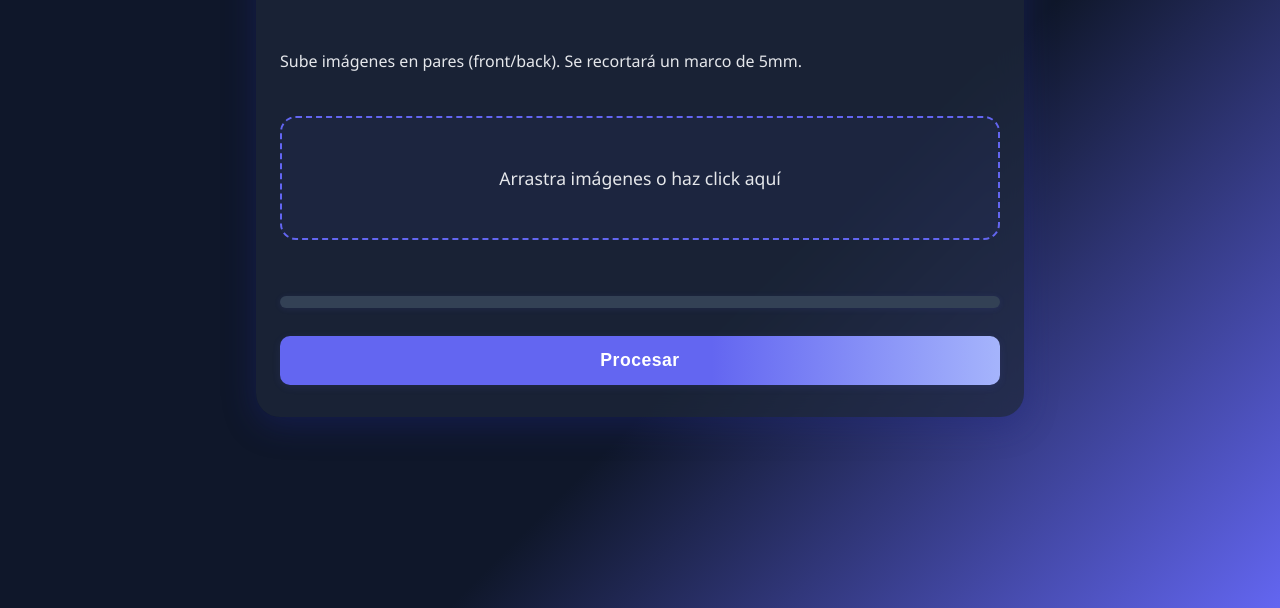
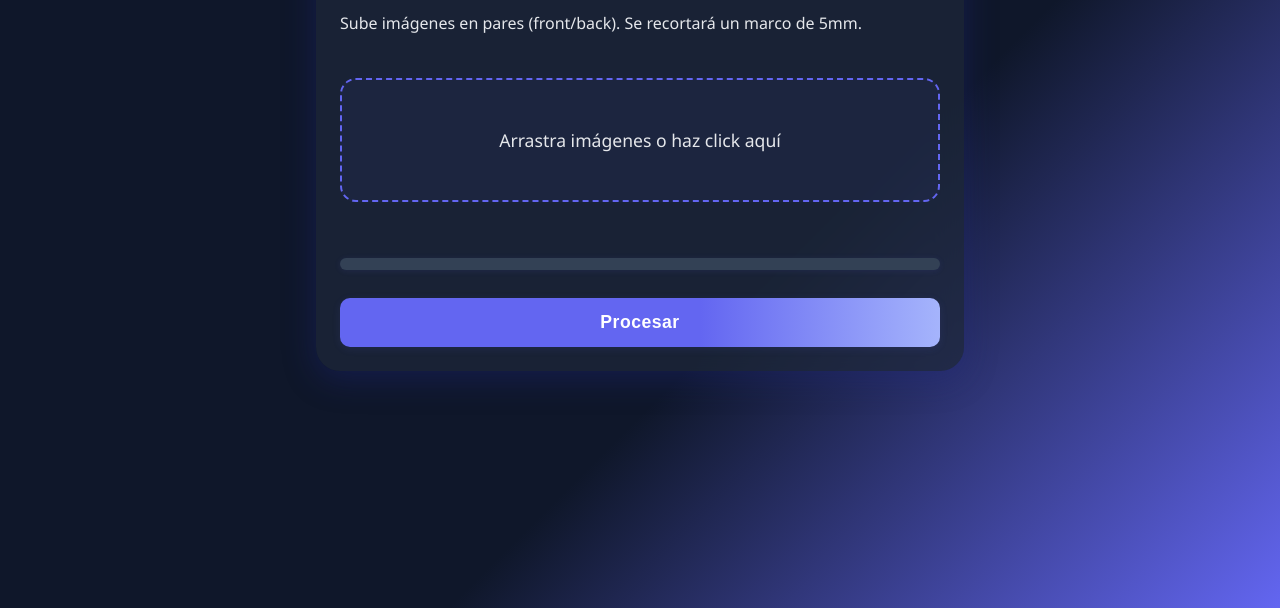
Before and after one commit to SoreviR/TCG-Tool, a plain HTML site: page static/index.html in a window 1280 px wide. Shown: the part 192-800 px from the top of the page. Drawn offline with Linux system fonts and the light colour scheme.

Commit message:
FEATURE: adjust page padding and content width for improved layout consistency

```diff
--- a/static/style.css
+++ b/static/style.css
@@ -175,13 +175,13 @@ body {
 .page {
   display: flex;
   justify-content: center;
-  padding-top: 80px;
+  padding-top: 50px;
 }
 
 .content {
   width: 100%;
-  max-width: 720px;
-  padding: 32px 24px;
+  max-width: 600px;
+  padding: 24px;
   display: flex;
   flex-direction: column;
   gap: 28px;
```
